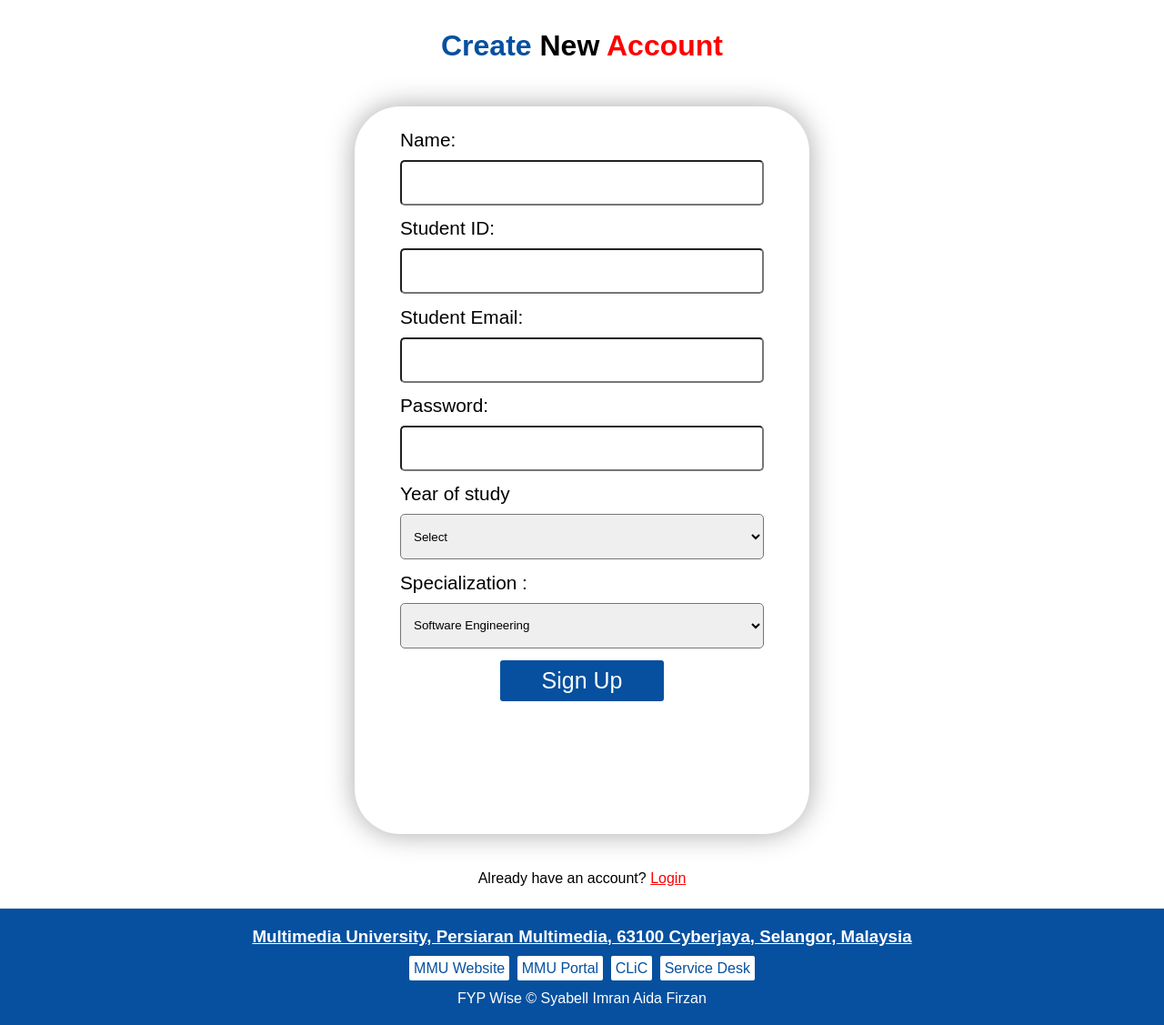
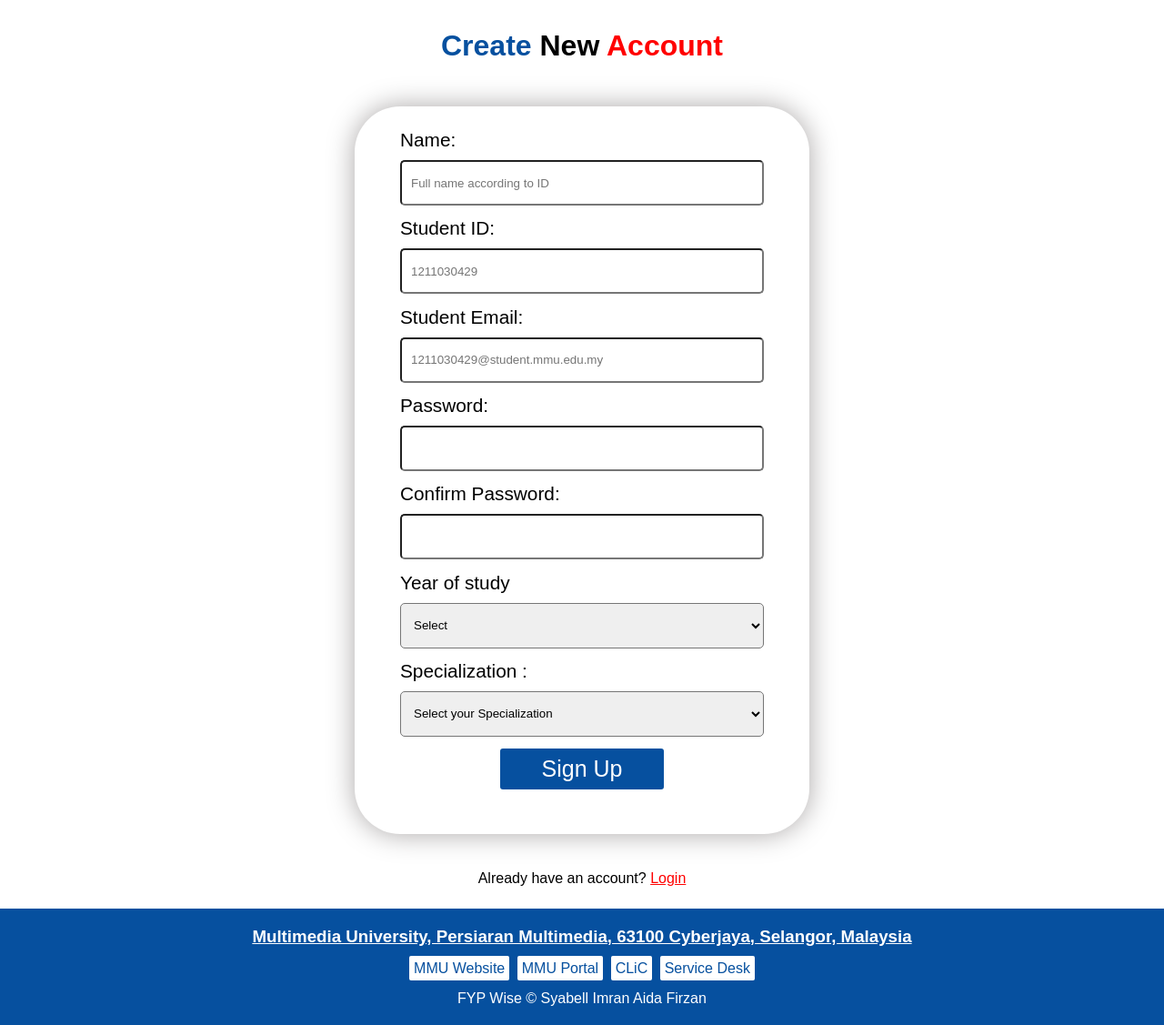
Before and after one commit to FYPWise/FYPWise-web, a PHP site: page /user-management-mgt/student-registration-page.html in a window 1280 px wide. Shown: the part 48-1175 px from the top of the page at 91% size. Run offline with PHP 8.4, Linux system fonts and the light colour scheme; some web fonts are replaced.

Commit message:
✨ enhance student registration form with password validation and improved input placeholders

```diff
--- a/css/student-registration-page-style.css
+++ b/css/student-registration-page-style.css
@@ -152,7 +152,7 @@ input, select{
     border-radius: 15px;
     padding: 10px;
     z-index: 1;
-    width: 200px;
+    width: 250px;
     left: 102%;
     top: 0%;
     opacity: 0;
--- a/user-management-mgt/student-registration-page.html
+++ b/user-management-mgt/student-registration-page.html
@@ -31,33 +31,47 @@
         <h2><span id="text1">Create</span> New <span id="text2">Account</span></h2>
 
         <!-- Login -->
-            <form id="testform">
+            <form id="testform" onsubmit="response()">
                 <div class="container">
                     <div class="name-input">
                         <label for="name">Name:</label>
-                        <input id="name" name="name" type="text" pattern="[A-Za-z\s]+" title="Please put your fullname according to your ID card" required/>
+                        <input id="name" name="name" type="text" placeholder="Full name according to ID" pattern="[A-Za-z\s]+" title="Please put your fullname according to your ID card" required/>
                     </div>
                     <div class="id-input">
                         <label for="id">Student ID:</label>
-                        <input id="id" name="id" type="text" pattern="\d{10}" title="Please enter your Student ID."  required/>
+                        <input id="id" name="id" type="text" placeholder="1211030429" pattern="\d{10}" title="Please enter your Student ID."  required/>
                     </div>
                     <div class="email-input">
                         <label for="email">Student Email:</label>
-                        <input id="email" name="email" type="email" required/>
+                        <input id="email" name="email" placeholder="1211030429@student.mmu.edu.my" pattern="\d{10}@student\.mmu\.edu\.my" type="email" required/>
                     </div>
                     <div class="password-input">
                         <label for="password">Password:</label>
-                        <input id="password" name="password" type="password" pattern="(?=.*\d)(?=.*[a-z])(?=.*[A-Z]).{8,12}" title="Must contain at least one number and one uppercase and lowercase letter, and at least 8 to 12 characters" required/>
+                        <input id="password" name="password" type="password" pattern="(?=.*\d)(?=.*[a-z])(?=.*[A-Z])(?=.*[!@#$%^&*]).{8,12}" required/>
+                        <span id="tooltip" class="tooltip">
+                            <ul>
+                                <li id="number" class="invalid">Have one number</li>
+                                <li id="uppercase" class="invalid">Have one uppercase character</li>
+                                <li id="lowercase" class="invalid">Have one lowercase character</li>
+                                <li id="special" class="invalid">Have one special character (!@#$%^&*)</li>
+                                <li id="length" class="invalid">Have 8 to 16 characters</li>
+                            </ul>
+                        </span>
+                    </div>
+                    <div class="cpass-input">
+                        <label for="cpass">Confirm Password:</label>
+                        <input id="cpass" name="cpass" type="password" required/>
+                        <span id="error" class="error" hidden>Please ensure your password match.</span>
                     </div>
                     <div class="study-year">
                         <label for="study-year">Year of study</label>
                         <select name="study-year" id="study-year" required>
                             <option value="" disabled selected>Select</option>
-                            <option value="0">1</option>
-                            <option value="1">2</option>
-                            <option value="2">3</option>
-                            <option value="3">4</option>
-                            <option value="4">5</option>
+                            <option value="1">1</option>
+                            <option value="2">2</option>
+                            <option value="3">3</option>
+                            <option value="4">4</option>
+                            <option value="5">5</option>
                         </select>
                     </div>
                     <div class="faculty">
@@ -67,15 +81,15 @@
                             <option value="Cybersecurity">Cybersecurity</option>
                             <option value="Data Science">Data Science</option>
                             <option value="Game Development">Game Development</option>
-                            <option value="Software Engineering" selected>Software Engineering</option>
+                            <option value="Software Engineering">Software Engineering</option>
                         </select>
                     </div>
-                    <div class="submit-btn"><button  type="button" form="testform" value="sign-up" class="submit" onclick="response()">Sign Up</button></div>
+                    <div class="submit-btn" disabled><button  id="submit" type="submit" form="testform" value="sign-up" class="submit" >Sign Up</button></div>
                 </div>
             </form>
         <div class="login-caption"><p>Already have an account? <a href="login-page.html">Login</a></p></div>
-        <!-- footer Section -->
-        <footer>
+        <!-- Footer -->
+        <footer id="footer">
             <h3><a href="https://www.mmu.edu.my/">Multimedia University, Persiaran Multimedia, 63100 Cyberjaya, Selangor,
                     Malaysia</a></h3>
             <div id="side">
@@ -86,5 +100,60 @@
             </div>
             FYP Wise &copy; <em id="date"></em>Syabell Imran Aida Firzan
         </footer>
+        <script>
+            // Password check
+            var passwordInput = document.getElementById('password');
+            var confirmPasswordInput = document.getElementById('cpass');
+            var submitButton = document.getElementById('submit');
+            var tooltip = document.getElementById('tooltip');
+            var error = document.getElementById('error');
+            var requirements = {
+                number: /(?=.*\d)/,
+                uppercase: /(?=.*[A-Z])/,
+                lowercase: /(?=.*[a-z])/,
+                special: /(?=.*[!@#$%^&*])/,
+                length: /.{8,16}/
+            };
+
+            passwordInput.addEventListener('focus', function() {
+                tooltip.style.opacity = '1';
+            });
+
+            passwordInput.addEventListener('blur', function() {
+                tooltip.style.opacity = '0';
+            });
+
+            passwordInput.addEventListener('input', function() {
+                var value = passwordInput.value;
+                for (var key in requirements) {
+                    var element = document.getElementById(key);
+                    if (requirements[key].test(value)) {
+                        element.classList.remove('invalid');
+                        element.classList.add('valid');
+                    } else {
+                        element.classList.remove('valid');
+                        element.classList.add('invalid');
+                    }
+                }
+            });
+
+            // Confirm Password
+            confirmPasswordInput.addEventListener('input', checkPasswordMatch);
+
+            function checkPasswordMatch() {
+                if (passwordInput.value === confirmPasswordInput.value) {
+                    confirmPasswordInput.style.border = '3px solid green';
+                    confirmPasswordInput.style.marginBottom = '1em';
+                    submitButton.disabled = false;
+                    error.hidden = true;
+                } else {
+                    confirmPasswordInput.style.border = '3px solid red';
+                    confirmPasswordInput.style.marginBottom = '0';
+                    submitButton.disabled = true;
+                    error.hidden = false;
+                    error.style.marginBottom = '1em';
+                }
+            }
+        </script>
     </body>
 </html>
```
